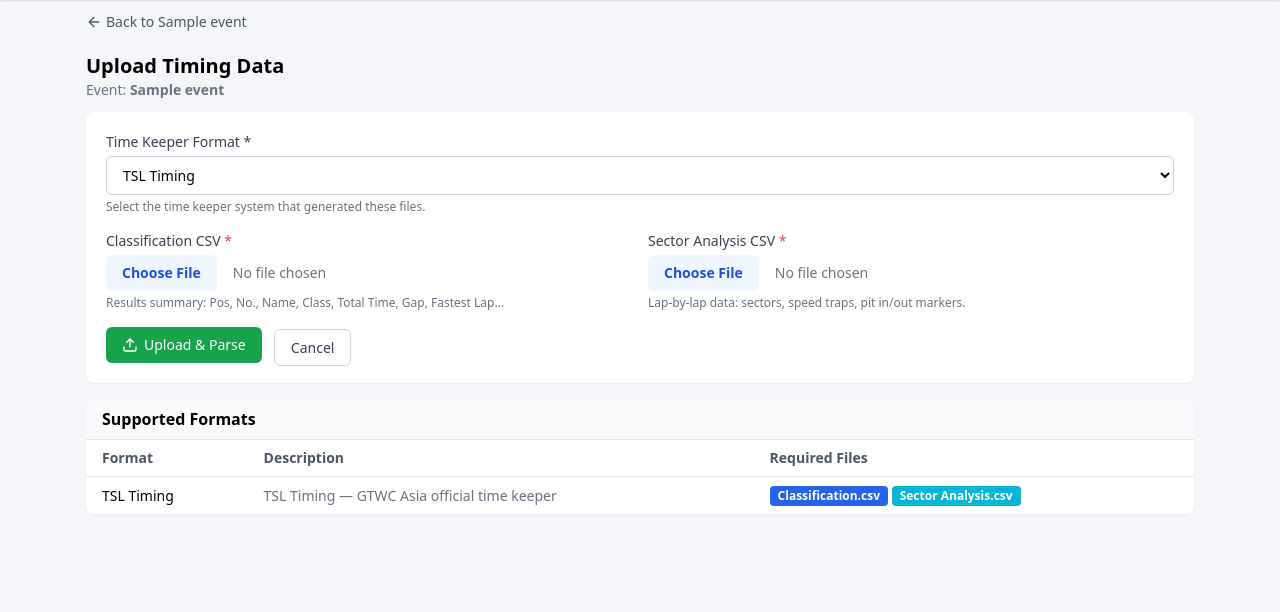
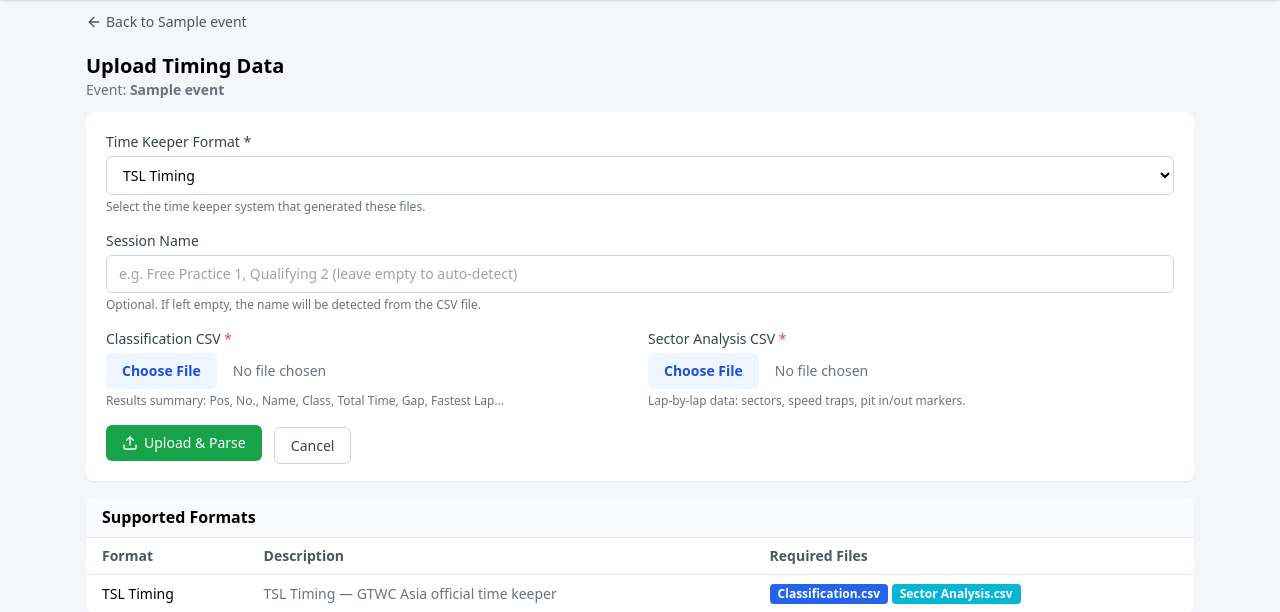
Before and after one commit to Michael-LY/race-timing, a Flask app: page /events/1/upload in a window 1280 px wide. Shown: the part 56-668 px from the top of the page. Run offline with Flask 3, Linux system fonts and the light colour scheme; the visitor is signed in with stand-in values (Sample User, id 1); tables that the repository leaves empty hold one stand-in row (values such as "Sample post"); some libraries are stand-ins or nearby versions.

Commit message:
Add Paid Test session type and session name input on upload page
- Add 'Paid Test' as new session type (purple badge)
- Add SESSION_TYPE_KEYWORDS for parser auto-detection (paid test/paidtest/paid_test)
- Add session name text input on upload form (optional, auto-detects if empty)
- Update upload route to use custom session name when provided
- Update session sort order to include Paid Test
- Update CLAUDE.md

Co-Authored-By: Claude Fable 5 <noreply@anthropic.com>

```diff
--- a/parsers/tsl.py
+++ b/parsers/tsl.py
@@ -26,6 +26,7 @@ class TSLTimingParser(BaseParser):
         "Practice": ["practice", "free practice", "fp"],
         "Qualifying": ["qualifying", "qual", "q", "qualification"],
         "Race": ["race", "r"],
+        "Paid Test": ["paid test", "paidtest", "paid_test"],
     }
 
     # ── time parsing ──────────────────────────────────────────────
--- a/routes.py
+++ b/routes.py
@@ -304,10 +304,11 @@ def upload(event_id):
         if tk:
             event.time_keeper_id = tk.id
 
-        # Create session
+        # Create session — use custom name if provided, otherwise parser default
+        custom_name = request.form.get("session_name", "").strip()
         session = Session(
             event_id=event.id,
-            name=data.get("session_name", "Untitled"),
+            name=custom_name if custom_name else data.get("session_name", "Untitled"),
             session_type=data.get("session_type", "Practice"),
             start_time=datetime.utcnow(),
         )
@@ -620,7 +621,7 @@ def session_delete(session_id):
 # ---------------------------------------------------------------------------
 # Edit session
 # ---------------------------------------------------------------------------
-SESSION_TYPES = ["Practice", "Qualifying", "Race"]
+SESSION_TYPES = ["Practice", "Qualifying", "Race", "Paid Test"]
 
 
 @bp.route("/sessions/<int:session_id>/edit", methods=["GET", "POST"])
--- a/templates/base.html
+++ b/templates/base.html
@@ -25,6 +25,7 @@
         .session-badge-Practice { background: #3498db; }
         .session-badge-Qualifying { background: #e67e22; }
         .session-badge-Race { background: #e74c3c; }
+        .session-badge-Paid\ Test, .session-badge-Paid_Test { background: #8e44ad; }
         .table-hover tbody tr:hover { background-color: #eff6ff; }
         .sortable { cursor: pointer; user-select: none; white-space: nowrap; }
         .sortable:hover { background-color: rgba(0,0,0,0.05); }
--- a/templates/event_detail.html
+++ b/templates/event_detail.html
@@ -107,7 +107,7 @@
 
 {% block scripts %}
 <script>
-const TYPE_ORDER = { 'Practice': 0, 'Qualifying': 1, 'Race': 2 };
+const TYPE_ORDER = { 'Practice': 0, 'Paid Test': 1, 'Qualifying': 2, 'Race': 3 };
 let currentSort = '';
 let sortAsc = true;
 
--- a/templates/upload.html
+++ b/templates/upload.html
@@ -26,6 +26,13 @@
                     {% endfor %}
                 </select>
                 <p class="text-xs text-gray-500 mt-1">Select the time keeper system that generated these files.</p>
+            </div>
+
+            <div class="mb-4">
+                <label for="session_name" class="block text-sm font-medium text-gray-700 mb-1">Session Name</label>
+                <input type="text" class="w-full border border-gray-300 rounded-md px-3 py-2 text-sm focus:outline-none focus:ring-2 focus:ring-blue-500 focus:border-blue-500" id="session_name"
+                       name="session_name" placeholder="e.g. Free Practice 1, Qualifying 2 (leave empty to auto-detect)">
+                <p class="text-xs text-gray-500 mt-1">Optional. If left empty, the name will be detected from the CSV file.</p>
             </div>
 
             <div class="grid grid-cols-1 md:grid-cols-2 gap-4" id="fileInputs">
```
